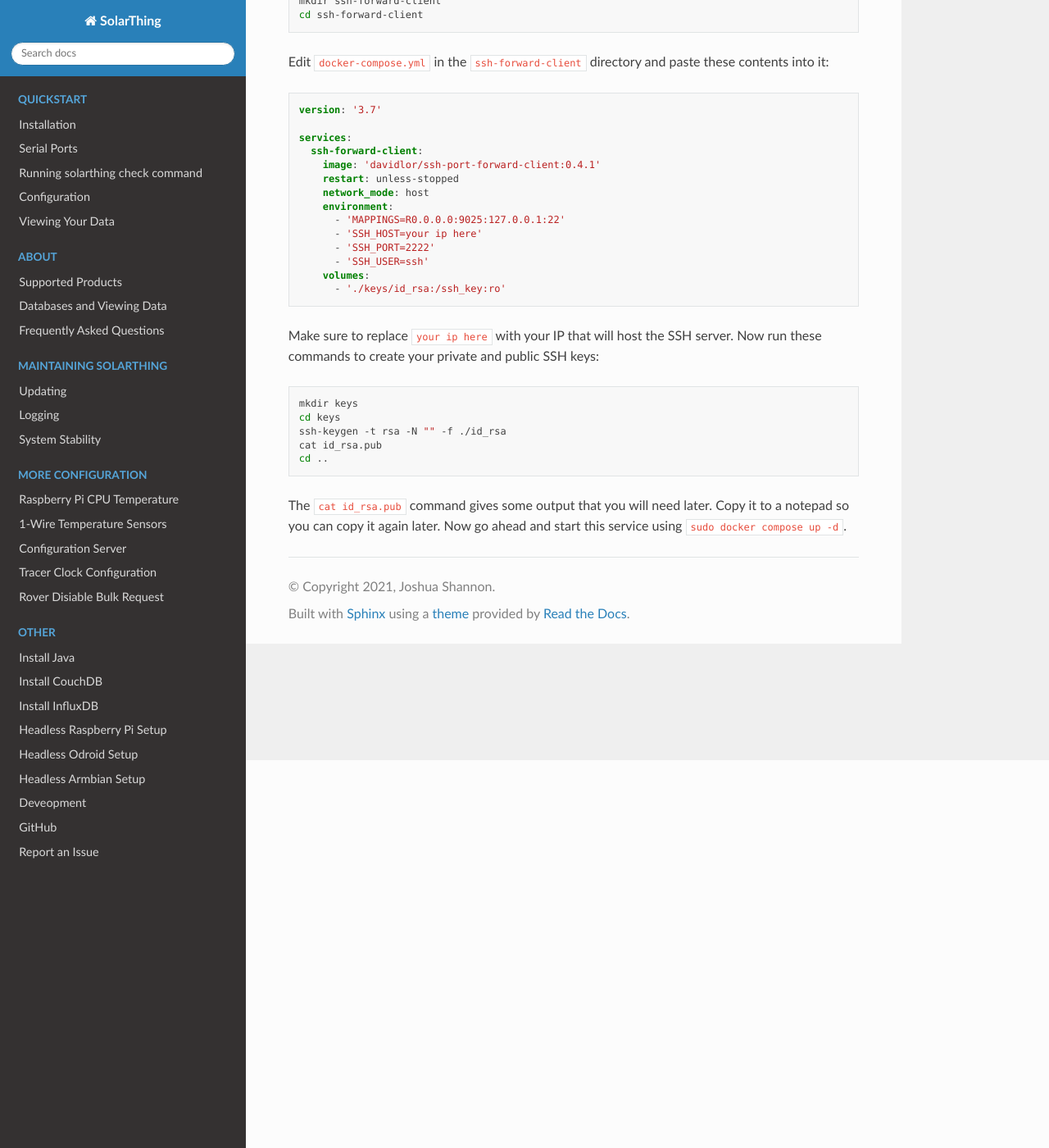
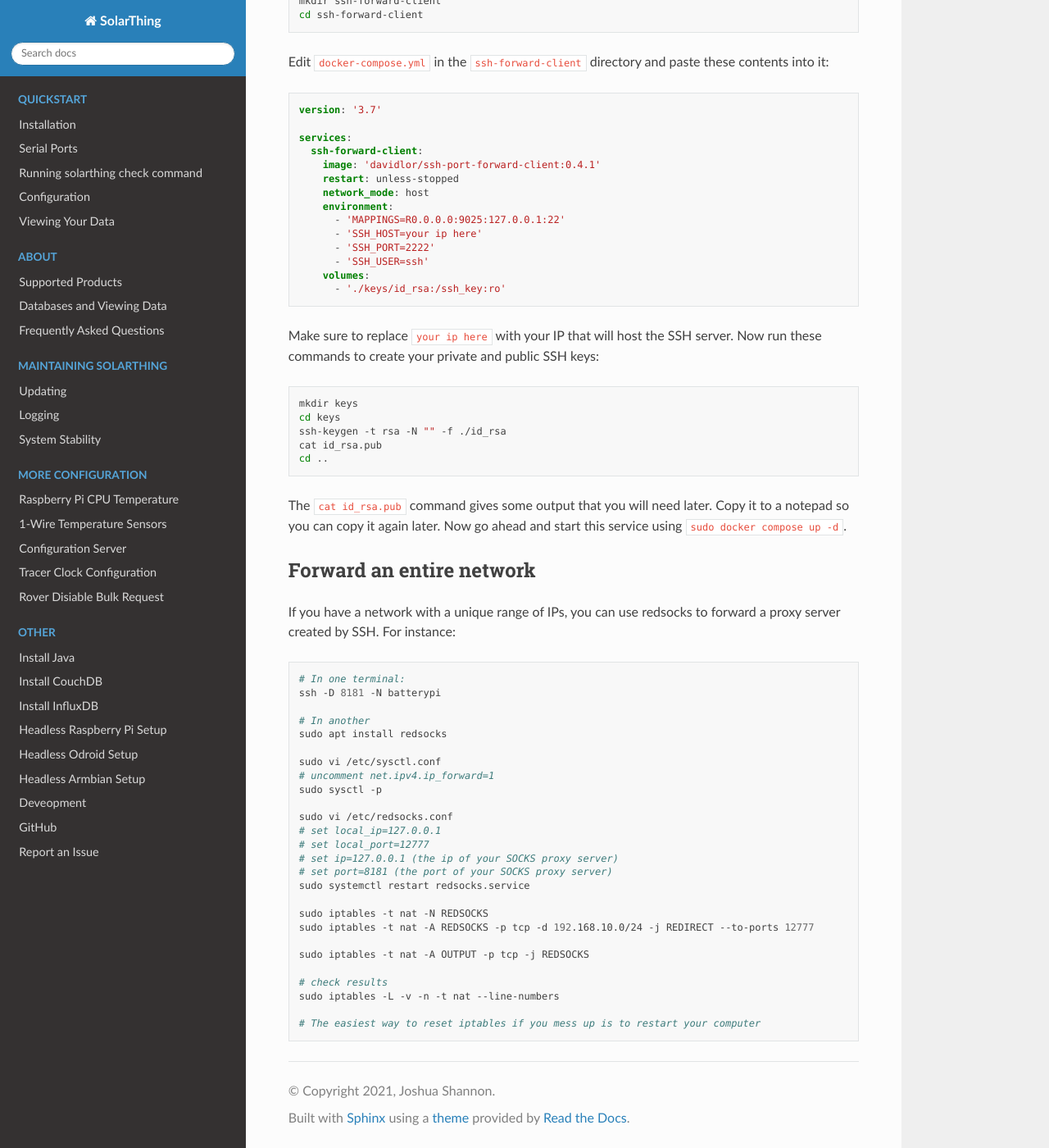
Before and after one commit to wildmountainfarms/solarthing-docs, a Sphinx documentation site: the page built from docs/source/other/remote-monitor.rst, in a window 1280 px wide and 1400 px high, scrolled down 473 px. Shown: the whole window at 82% size. Built offline with Sphinx 7.4.7 and the Read the Docs theme 2.0.0, drawn with Linux system fonts in a browser that asks for light colours; pages that are not in the unit, such as notebooks, are missing from menus.

Commit message:
CouchDB configure timeout, added redsocks iptables guide

```diff
--- a/docs/source/other/remote-monitor.rst
+++ b/docs/source/other/remote-monitor.rst
@@ -53,3 +53,37 @@ Now run these commands to create your private and public SSH keys:
 
 The ``cat id_rsa.pub`` command gives some output that you will need later. Copy it to a notepad so you can copy it again later.
 Now go ahead and start this service using ``sudo docker compose up -d``.
+
+Forward an entire network
+-----------------------------
+
+If you have a network with a unique range of IPs, you can use redsocks to forward a proxy server created by SSH. For instance:
+
+.. code-block:: shell
+
+    # In one terminal:
+    ssh -D 8181 -N batterypi
+
+    # In another
+    sudo apt install redsocks
+
+    sudo vi /etc/sysctl.conf
+    # uncomment net.ipv4.ip_forward=1
+    sudo sysctl -p
+
+    sudo vi /etc/redsocks.conf
+    # set local_ip=127.0.0.1
+    # set local_port=12777
+    # set ip=127.0.0.1 (the ip of your SOCKS proxy server)
+    # set port=8181 (the port of your SOCKS proxy server)
+    sudo systemctl restart redsocks.service
+
+    sudo iptables -t nat -N REDSOCKS
+    sudo iptables -t nat -A REDSOCKS -p tcp -d 192.168.10.0/24 -j REDIRECT --to-ports 12777
+
+    sudo iptables -t nat -A OUTPUT -p tcp -j REDSOCKS
+
+    # check results
+    sudo iptables -L -v -n -t nat --line-numbers
+
+    # The easiest way to reset iptables if you mess up is to restart your computer
```
Also changed, not shown: docs/source/other/install-couchdb.rst (+8 -0 lines).
